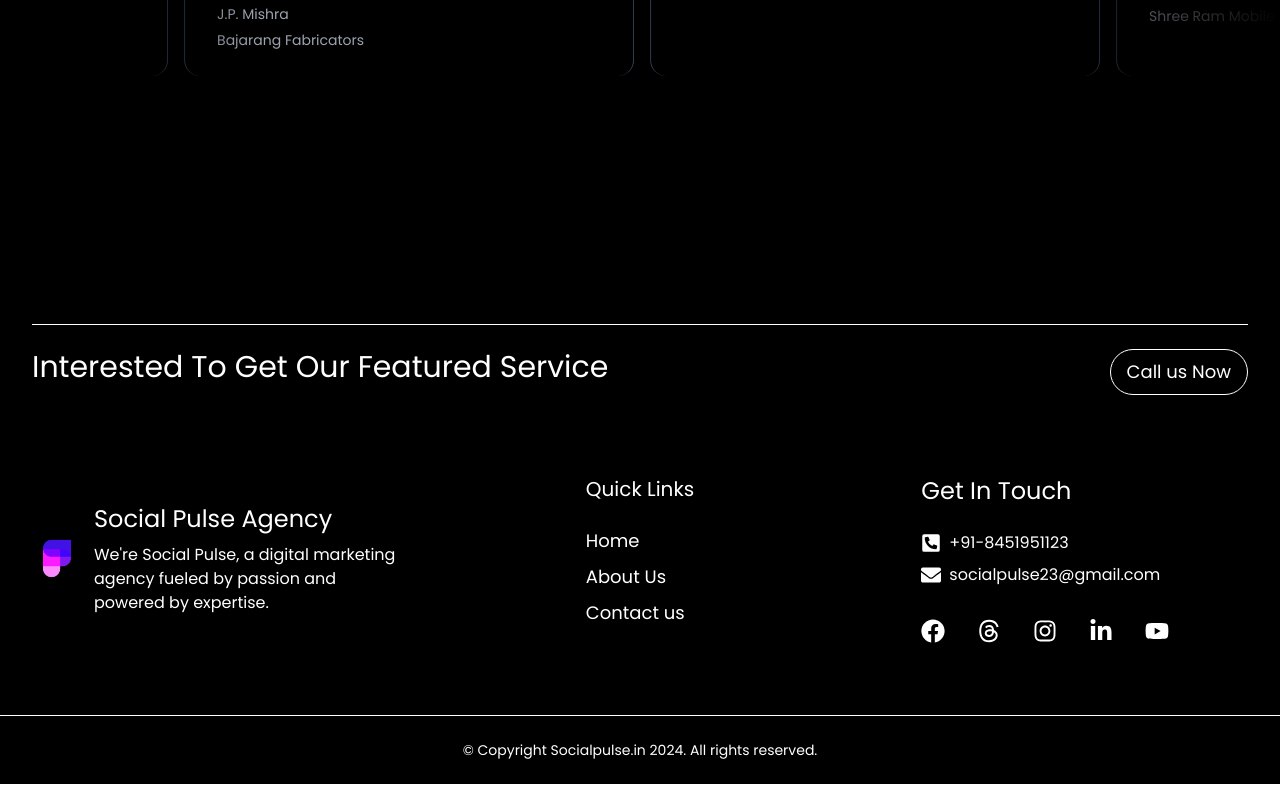
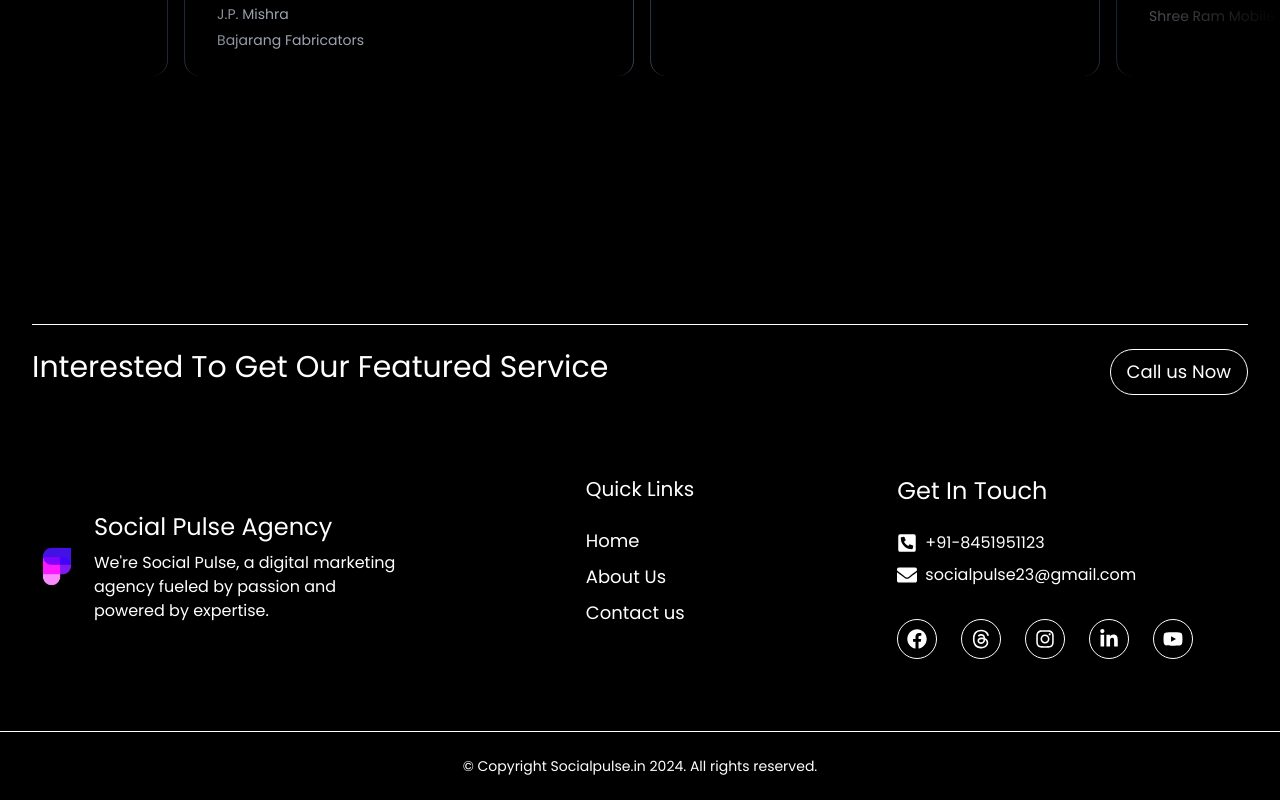
Before and after one commit to rohangawande2303/social-pulse-agency, a Next.js app: page / in a window 1280 px wide. Shown: the part 3252-4052 px from the top of the page. Built offline with nearby package versions, Linux system fonts and the light colour scheme.

Commit message:
social icons resized

```diff
--- a/app/snippets/infinite-moving-card-snippet.tsx
+++ b/app/snippets/infinite-moving-card-snippet.tsx
@@ -1,6 +1,6 @@
 "use client";
 
-import React, { useEffect, useState } from "react";
+import React from "react";
 import { InfiniteMovingCards } from "@/components/ui/infinite-moving-cards";
 
 export function InfiniteMovingCardsDemo() {
--- a/components/footer.tsx
+++ b/components/footer.tsx
@@ -87,55 +87,55 @@
                 </a>
               </li>
               <li className="mt-8">
-                <ul className="flex justify-center gap-8 md:gap-8 items-center">
+                <ul className="flex justify-center gap-6 md:gap-6 items-center">
                   <li>
                     <a
-                      className="text-2xl hover:text-gray-300 transition-all duration-300"
+                      className="flex items-center justify-center w-10 h-10 text-xl rounded-full border border-white transition-all duration-300 hover:bg-gradient-to-r from-purple-500 to-indigo-500"
                       href="https://www.facebook.com/profile.php?id=61553120560771&mibextid=ZbWKwL"
                       target="_blank"
                       rel="noopener noreferrer"
                     >
-                      <FaFacebook className="w-6 h-6" />
+                      <FaFacebook className="w-5 h-5 text-white" />
                     </a>
                   </li>
                   <li>
                     <a
-                      className="text-2xl hover:text-gray-300 transition-all duration-300"
+                      className="flex items-center justify-center w-10 h-10 text-xl rounded-full border border-white transition-all duration-300 hover:bg-gradient-to-r from-purple-500 to-indigo-500"
                       href="https://www.threads.net/@socialpulseagency.in"
                       target="_blank"
                       rel="noopener noreferrer"
                     >
-                      <FaThreads className="w-6 h-6" />
+                      <FaThreads className="w-5 h-5 text-white" />
                     </a>
                   </li>
                   <li>
                     <a
-                      className="text-2xl hover:text-gray-300 transition-all duration-300"
+                      className="flex items-center justify-center w-10 h-10 text-xl rounded-full border border-white transition-all duration-300 hover:bg-gradient-to-r from-purple-500 to-indigo-500"
                       href="https://www.instagram.com/socialpulseagency.in/"
                       target="_blank"
                       rel="noopener noreferrer"
                     >
-                      <FaInstagram className="w-6 h-6" />
+                      <FaInstagram className="w-5 h-5 text-white" />
                     </a>
                   </li>
                   <li>
                     <a
-                      className="text-2xl hover:text-gray-300 transition-all duration-300"
+                      className="flex items-center justify-center w-10 h-10 text-xl rounded-full border border-white transition-all duration-300 hover:bg-gradient-to-r from-purple-500 to-indigo-500"
                       href="https://www.linkedin.com/company/social-pulse-agency/"
                       target="_blank"
                       rel="noopener noreferrer"
                     >
-                      <FaLinkedinIn className="w-6 h-6" />
+                      <FaLinkedinIn className="w-5 h-5 text-white" />
                     </a>
                   </li>
                   <li>
                     <a
-                      className="text-2xl hover:text-gray-300 transition-all duration-300"
+                      className="flex items-center justify-center w-10 h-10 text-xl rounded-full border border-white transition-all duration-300 hover:bg-gradient-to-r from-purple-500 to-indigo-500"
                       href="https://www.youtube.com/@SocialPulse23"
                       target="_blank"
                       rel="noopener noreferrer"
                     >
-                      <FaYoutube className="w-6 h-6" />
+                      <FaYoutube className="w-5 h-5 text-white" />
                     </a>
                   </li>
                 </ul>
```
